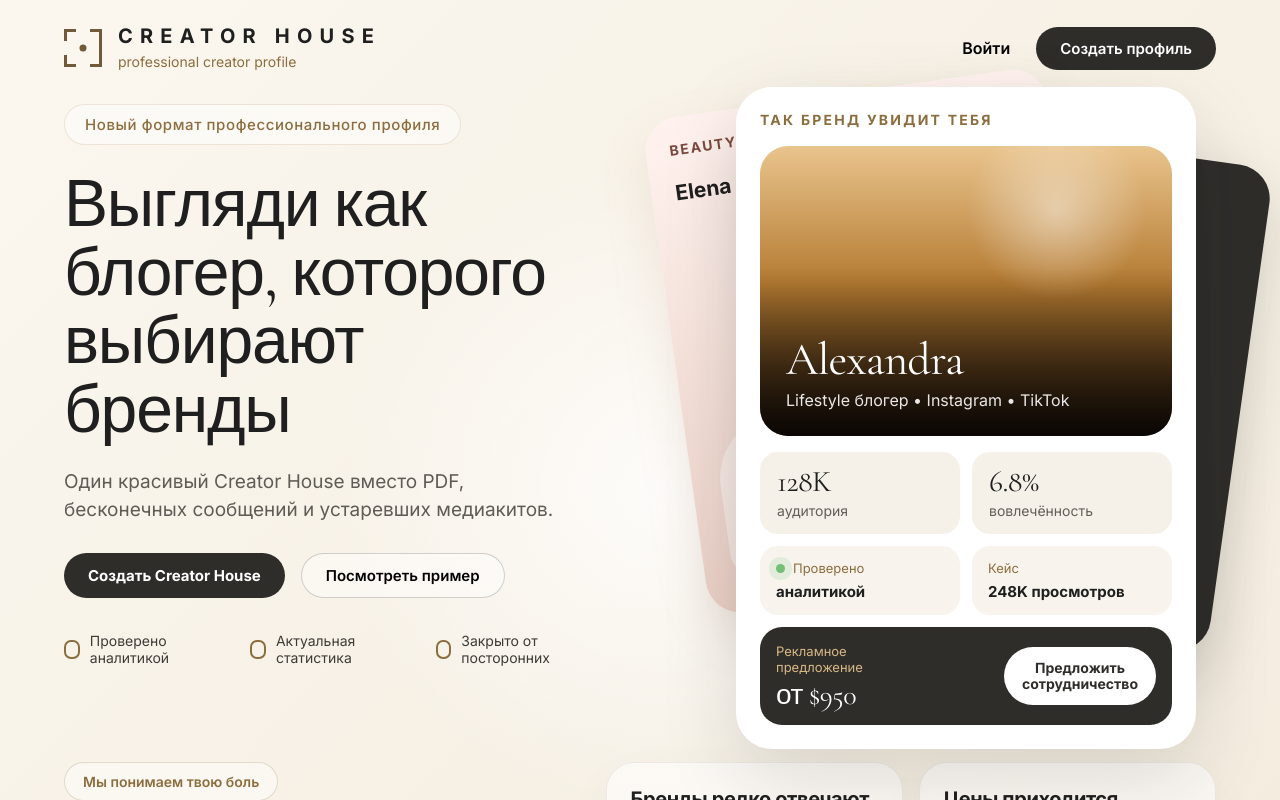
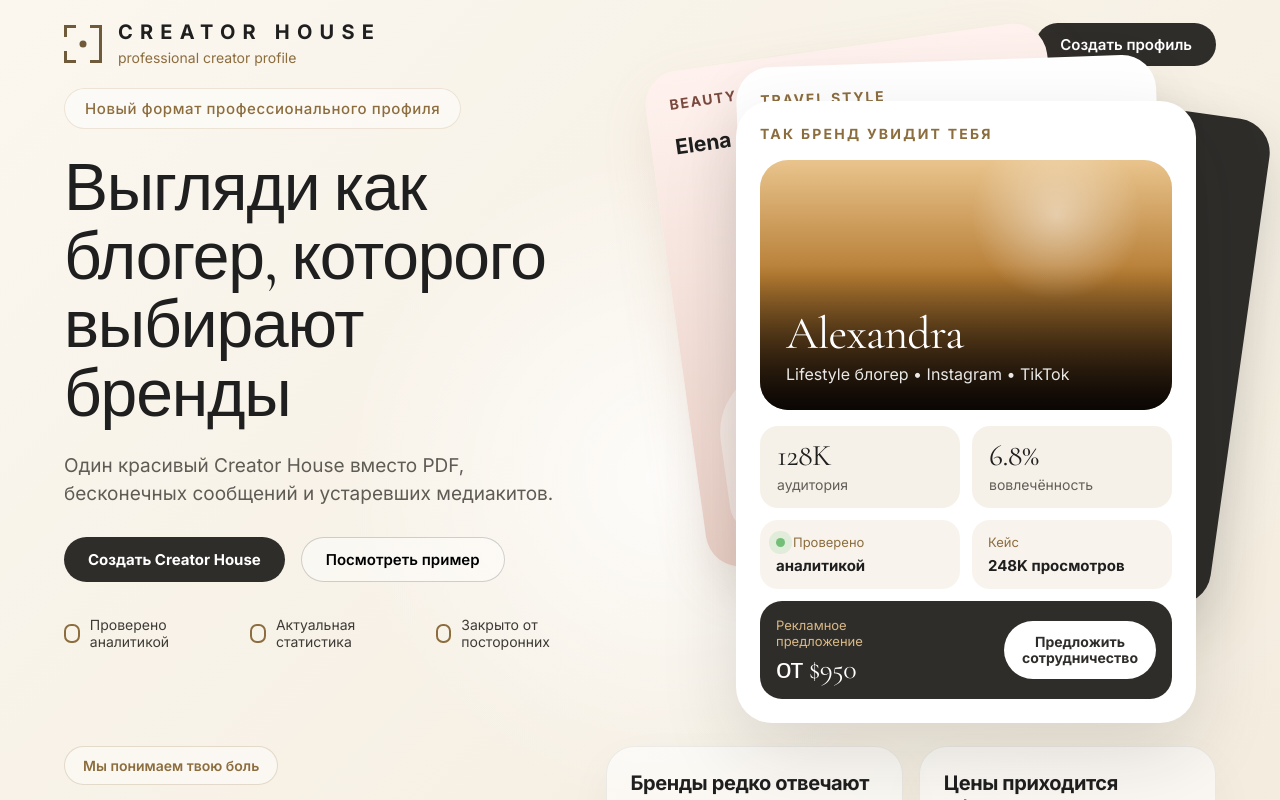
Before and after one commit to tsstish/creator-house, a Next.js app: page / in a window 1280 px wide. Shown: the top 800 px of the page. Built offline with nearby package versions, Linux system fonts and the light colour scheme.

Commit message:
Adjust padding and height styles in page.tsx

```diff
--- a/app/page.tsx
+++ b/app/page.tsx
@@ -5,7 +5,7 @@
         style={{
           maxWidth: 1460,
           margin: "0 auto",
-          padding: "26px 64px 24px",
+          padding: "22px 64px 10px",
         }}
       >
         <header
@@ -13,7 +13,7 @@
             display: "flex",
             justifyContent: "space-between",
             alignItems: "center",
-            marginBottom: 34,
+            marginBottom: 22,
           }}
         >
           <div style={{ display: "flex", alignItems: "center", gap: 16 }}>
@@ -157,7 +157,7 @@
             </div>
           </div>
 
-          <div style={{ position: "relative", height: 560, transform: "translateY(-18px)" }}>
+          <div style={{ position: "relative", height: 500, transform: "translateY(-18px)" }}>
             <div
               style={{
                 position: "absolute",
@@ -252,7 +252,7 @@
 
               <div
                 style={{
-                  height: 290,
+                  height: 250,
                   borderRadius: 28,
                   overflow: "hidden",
                   position: "relative",
```
